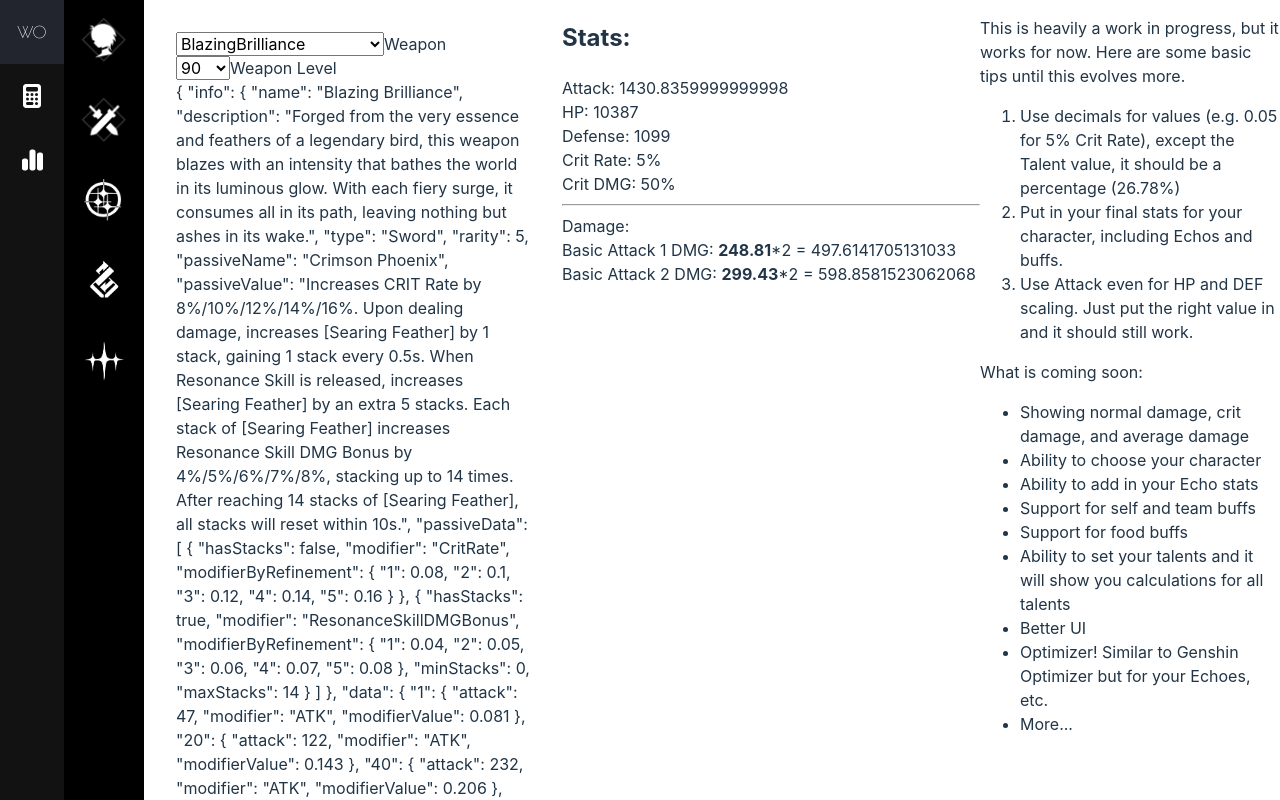
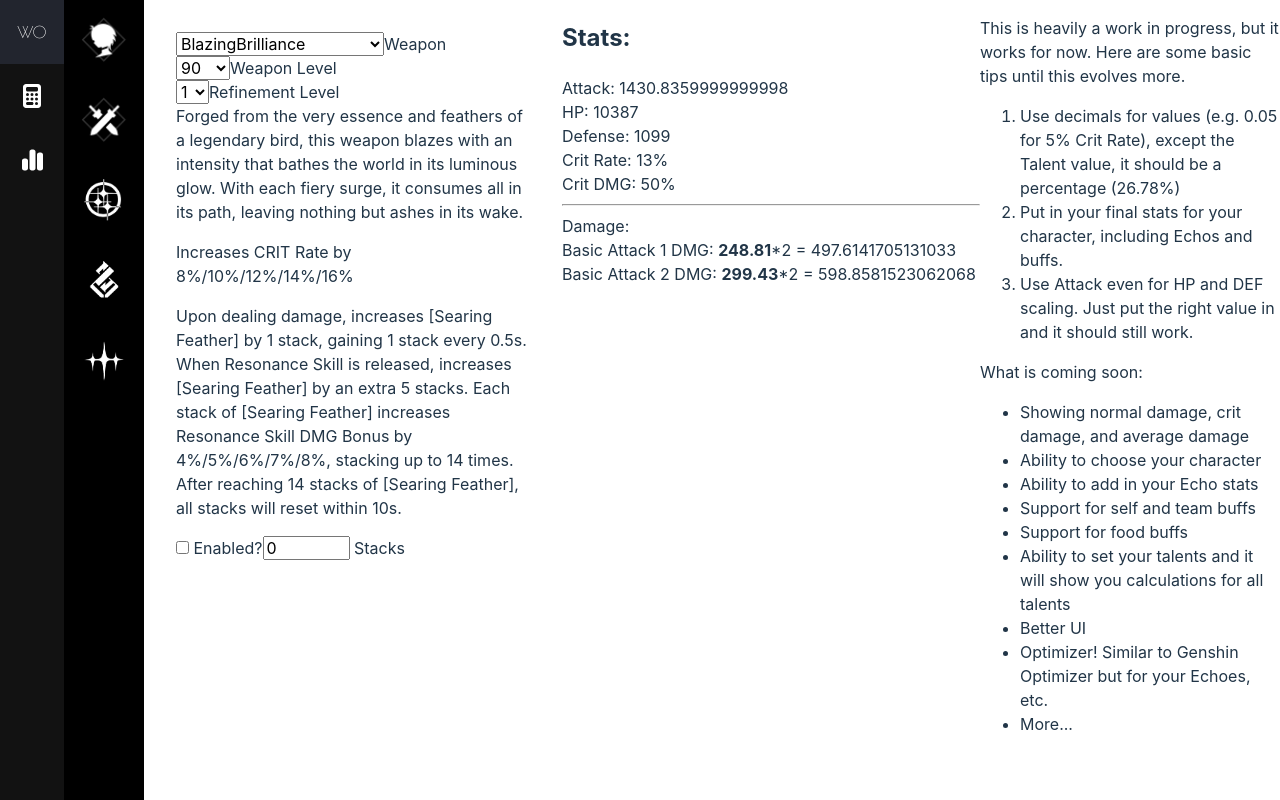
Before and after one commit to ryanbenson/wuthering-waves-optimizer, a Vue app: page /wuthering-waves-optimizer/ in a window 1280 px wide. Both pictures are taken after a click on the item 104 px from the left and 120 px from the top of the page. Shown: the top 800 px of the page. Built offline with nearby package versions, Linux system fonts and the light colour scheme.

Commit message:
Gets weapon passive working

```diff
--- a/src/components/Calculator.vue
+++ b/src/components/Calculator.vue
@@ -285,6 +285,7 @@ export default defineComponent({
 
       let weaponModifer = null;
       let weaponModifierValue = 0;
+      let weaponPassiveData = {};
       if (chosenChar.value) {
         const { hp, attack, defense } =
           chosenChar.value.getCharacterStatsByLevel(characterLevel.value);
@@ -296,6 +297,27 @@ export default defineComponent({
         weaponAtk = weaponData.value?.attack;
         weaponModifer = weaponData.value?.modifier;
         weaponModifierValue = weaponData.value?.modifierValue;
+        weaponPassiveData = weaponData.value?.weaponPassiveStats ?? {};
+        // remove empties from the passive data
+        weaponPassiveData = Object.fromEntries(
+          Object.entries(weaponPassiveData).filter(([_, v]) => v != null)
+        );
+        // add in the weapon passives
+        attackPercent += weaponPassiveData?.ATK
+          ? weaponPassiveData?.ATK * 100
+          : 0;
+        hpPercent += weaponPassiveData?.HP ? weaponPassiveData?.HP * 100 : 0;
+        defPercent += weaponPassiveData?.DEF ? weaponPassiveData?.DEF * 100 : 0;
+        attackFlat += weaponPassiveData?.ATK_FLAT ?? 0;
+        hpFlat += weaponPassiveData?.HP_FLAT ?? 0;
+        defFlat += weaponPassiveData?.DEF_FLAT ?? 0;
+        critRate += weaponPassiveData?.CritRate
+          ? weaponPassiveData?.CritRate * 100
+          : 0;
+        critDMG += weaponPassiveData?.CritDMG
+          ? weaponPassiveData?.CritDMG * 100
+          : 0;
+        // TO DO: Skills / liberation / elemental / etc
         // weapon data is in decimal, but we're calcing in percentages for now
         switch (weaponModifer) {
           case "ATK":
--- a/src/components/CalculatorWeapons.vue
+++ b/src/components/CalculatorWeapons.vue
@@ -16,12 +16,39 @@
       </select>
       <label for="weaponLevel" class="form__label">Weapon Level</label>
     </div>
-    <div>{{ chosenWeapon }}</div>
+    <div class="form__group field">
+      <select name="refinement" v-model="refinement" class="form__field">
+        <option v-for="lvl in weaponRefinementLevels" :key="lvl" :value="lvl">
+          {{ lvl }}
+        </option>
+      </select>
+      <label for="weaponLevel" class="form__label">Refinement Level</label>
+    </div>
+    <div v-if="weaponDescription" class="weapon__desc">
+      {{ weaponDescription }}
+    </div>
+    <div v-if="hasWeaponPassive" class="weapon__passives">
+      <CalculatorWeaponsPassive
+        v-for="(weaponPassive, i) in weaponPassives"
+        class="weapon__passive"
+        :key="i"
+        :has-stacks="weaponPassive.hasStacks"
+        :modifier="weaponPassive.modifier"
+        :modifier-by-refinement="weaponPassive.modifierByRefinement"
+        :max-stacks="weaponPassive.maxStacks"
+        :min-stacks="weaponPassive.minStacks"
+        :always-enabled="weaponPassive.alwaysEnabled"
+        :details="weaponPassive.details"
+        :refinement="refinement"
+        @updated-weapon-stats="handleUpdatedWeaponStats">
+      </CalculatorWeaponsPassive>
+    </div>
   </div>
 </template>
 
 <script>
 import { getWeaponsByType, getWeaponByName } from "../weapons/weapons";
+import CalculatorWeaponsPassive from "./CalculatorWeaponsPassive.vue";
 export default {
   props: {
     weaponType: {
@@ -29,12 +56,15 @@ export default {
       default: "Swords",
     },
   },
+  components: { CalculatorWeaponsPassive },
   data() {
     return {
       weapon: null,
       weaponsList: [],
       weaponLevel: "90",
       chosenWeapon: null,
+      refinement: 1,
+      weaponPassiveStats: {},
     };
   },
   watch: {
@@ -61,6 +91,7 @@ export default {
         attack,
         modifier,
         modifierValue,
+        weaponPassiveStats: this.weaponPassiveStats,
       };
       this.$emit("update-weapon", weaponData);
     },
@@ -72,6 +103,10 @@ export default {
       this.weaponsList = getWeaponsByType(this.weaponType);
       this.weapon = this.weaponsList[0];
       this.chosenWeapon = this.weaponsList[0];
+    },
+    async handleUpdatedWeaponStats(data) {
+      this.weaponPassiveStats[data.stat] = data.value;
+      await this.updateWeaponStats();
     },
   },
   computed: {
@@ -93,6 +128,21 @@ export default {
         "90",
       ];
     },
+    weaponRefinementLevels() {
+      return ["1", "2", "3", "4", "5"];
+    },
+    hasWeaponPassive() {
+      if (!this.weaponPassives || this.weaponPassives.length < 1) {
+        return false;
+      }
+      return true;
+    },
+    weaponPassives() {
+      return this.chosenWeapon?.info?.passiveData ?? [];
+    },
+    weaponDescription() {
+      return this.chosenWeapon?.info?.description ?? null;
+    },
   },
   mounted() {
     this.updateWeapons();
--- /dev/null
+++ b/src/components/CalculatorWeaponsPassive.vue
@@ -0,0 +1,93 @@
+<template>
+  <div>
+    <p>{{ details }}</p>
+    <span v-if="!alwaysEnabled"
+      ><input type="checkbox" v-model="isEnabled" /> Enabled?</span
+    >
+    <span v-if="hasStacks">
+      <input v-model="stacks" type="number" :min="minStacks" :max="maxStacks" />
+      Stacks</span
+    >
+  </div>
+</template>
+
+<script>
+export default {
+  props: {
+    hasStacks: {
+      type: Boolean,
+      default: false,
+    },
+    modifier: {
+      type: String,
+    },
+    modifierByRefinement: {
+      type: Object,
+      default: () => {},
+    },
+    minStacks: {
+      type: Number,
+      default: 0,
+    },
+    maxStacks: {
+      type: Number,
+      default: 0,
+    },
+    details: {
+      type: String,
+    },
+    alwaysEnabled: {
+      type: Boolean,
+      default: false,
+    },
+    refinement: {
+      type: Number,
+    },
+  },
+  data() {
+    return {
+      isEnabled: false,
+      stacks: 0,
+    };
+  },
+  watch: {
+    weaponPassiveStats: function () {
+      this.updatedStats();
+    },
+  },
+  methods: {
+    updatedStats() {
+      this.$emit("updated-weapon-stats", this.weaponPassiveStats);
+    },
+  },
+  computed: {
+    weaponPassiveStats() {
+      const data = { stat: null, value: null };
+      if (!this.isEnabled) {
+        return data;
+      }
+      if (!this.hasStacks) {
+        data.stat = this.modifier;
+        data.value = this.modifierByRefinement[this.refinement];
+        return data;
+      }
+      if (this.hasStacks) {
+        if (this.stacks === 0) {
+          return data;
+        }
+        data.stat = this.modifier;
+        const totalValue =
+          this.modifierByRefinement[this.refinement] * this.stacks;
+        data.value = totalValue;
+      }
+      // shouldn't get here
+      return data;
+    },
+  },
+  mounted() {
+    if (this.alwaysEnabled === true) {
+      this.isEnabled = true;
+    }
+  },
+};
+</script>
--- a/src/weapons/Swords/BlazingBrilliance.ts
+++ b/src/weapons/Swords/BlazingBrilliance.ts
@@ -14,6 +14,8 @@ interface WeaponPassiveData {
   modifierByRefinement: WeaponPassiveModifierByRefinement;
   minStacks?: number;
   maxStacks?: number;
+  details: string;
+  alwaysEnabled: boolean;
 }
 
 interface WeaponPassiveModifierByRefinement {
@@ -50,6 +52,8 @@ const weaponInfo: WeaponInfo = {
         "4": 0.14,
         "5": 0.16,
       },
+      details: "Increases CRIT Rate by 8%/10%/12%/14%/16%",
+      alwaysEnabled: true,
     },
     {
       hasStacks: true,
@@ -63,6 +67,9 @@ const weaponInfo: WeaponInfo = {
       },
       minStacks: 0,
       maxStacks: 14,
+      details:
+        "Upon dealing damage, increases [Searing Feather] by 1 stack, gaining 1 stack every 0.5s. When Resonance Skill is released, increases [Searing Feather] by an extra 5 stacks. Each stack of [Searing Feather] increases Resonance Skill DMG Bonus by 4%/5%/6%/7%/8%, stacking up to 14 times. After reaching 14 stacks of [Searing Feather], all stacks will reset within 10s.",
+      alwaysEnabled: false,
     },
   ],
 };
```
